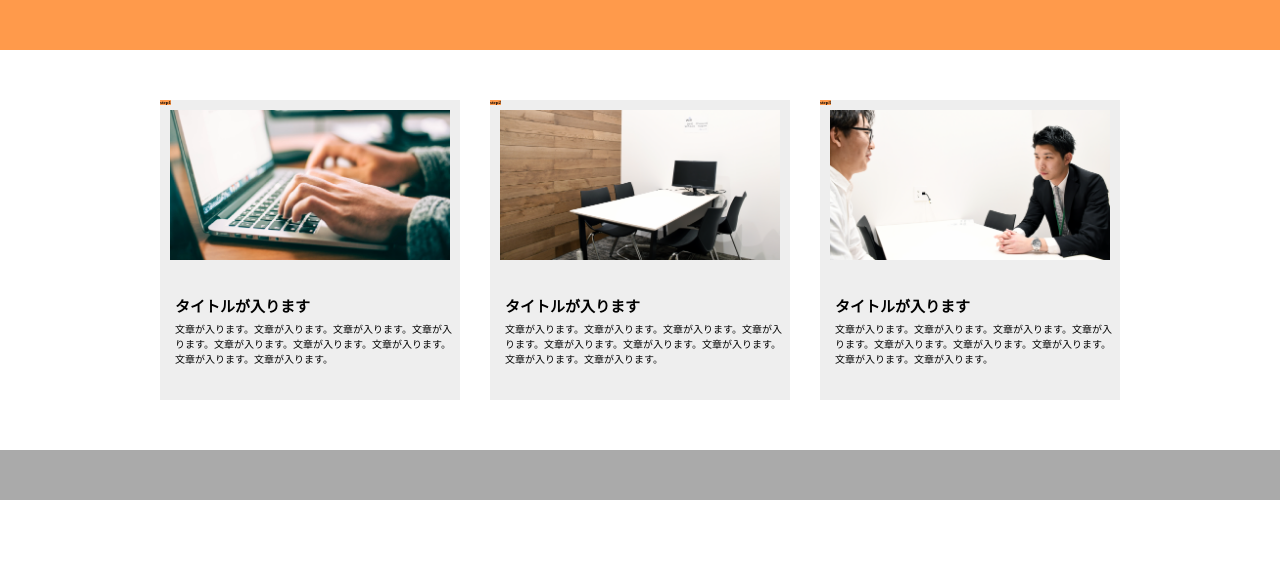
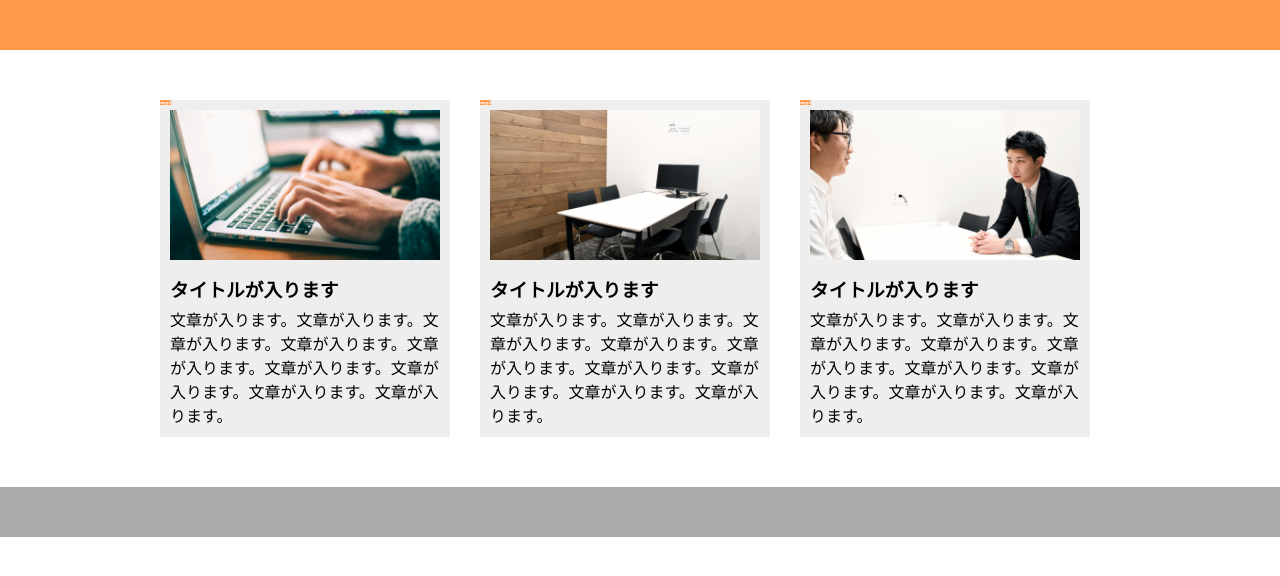
Before and after one commit to shioriono/chapter9_exercise, a plain HTML site: page index.html in a window 1280 px wide. Drawn offline with Linux system fonts and the light colour scheme.

Commit message:
[Finish]1-Last

```diff
--- a/index.html
+++ b/index.html
@@ -12,33 +12,24 @@
     <header></header>
 
     <main>
-      <div class="step-item step1">
+      <div class="step-box">
          <h1 class="step-heading">step1</h1>
-         <div class="step-img  step1-img"></div>
-         <div class="step-contents">
-           <h3 class="step-title">タイトルが入ります</h3>
-           <p class="step-text">文章が入ります。文章が入ります。文章が入ります。文章が入ります。文章が入ります。文章が入ります。文章が入ります。文章が入ります。文章が入ります。</p>
-         </div>
+         <div class="step1-img"></div>
+         <h3 class="title">タイトルが入ります</h3>
+         <p class="text">文章が入ります。文章が入ります。文章が入ります。文章が入ります。文章が入ります。文章が入ります。文章が入ります。文章が入ります。文章が入ります。</p>
       </div>
-
-       <div class="step-item step2">
+      <div class="step-box">
          <h1 class="step-heading">step2</h1>
-         <div class="step-img  step2-img"></div>
-         <div class="step-contents">
-           <h3 class="step-title">タイトルが入ります</h3>
-           <p class="step-text">文章が入ります。文章が入ります。文章が入ります。文章が入ります。文章が入ります。文章が入ります。文章が入ります。文章が入ります。文章が入ります。</p>
-         </div>
+         <div class="step2-img"></div>
+         <h3 class="title">タイトルが入ります</h3>
+         <p class="text">文章が入ります。文章が入ります。文章が入ります。文章が入ります。文章が入ります。文章が入ります。文章が入ります。文章が入ります。文章が入ります。</p>
       </div>
-
-       <div class="step-item step3">
+      <div class="step-box">
          <h1 class="step-heading">step3</h1>
-         <div class="step-img step3-img"></div>
-         <div class="step-contents">
-           <h3 class="step-title">タイトルが入ります</h3>
-           <p class="step-text">文章が入ります。文章が入ります。文章が入ります。文章が入ります。文章が入ります。文章が入ります。文章が入ります。文章が入ります。文章が入ります。</p>
-         </div>
+         <div class="step3-img"></div>
+         <h3 class="title">タイトルが入ります</h3>
+         <p class="text">文章が入ります。文章が入ります。文章が入ります。文章が入ります。文章が入ります。文章が入ります。文章が入ります。文章が入ります。文章が入ります。</p>
       </div>
-
     </main>
 
     <footer>
--- a/style.css
+++ b/style.css
@@ -5,7 +5,6 @@
 }
 
 header{
-    width: 100%;
     height: 50px;
     background-color: #FF9A4B;
 }
@@ -14,21 +13,14 @@ main{
     width: 960px;
     margin: 50px auto;
     display:flex; /* Flexboxの利用 */
-    justify-content:center;/* 要素の横並び・中央寄せ */
 }
 
-.step-item{
+.step-box{
     background-color: #EEEEEE;
     width: 300px;
-    height: 300px;
-    margin: 0 auto;
+    margin: 0 30px 0 0;
     padding: 10px;
     position: relative;
-}
-
-.step1,
-.step2{
-    margin-right: 30px ;
 }
 
 .step-heading{
@@ -36,7 +28,7 @@ main{
     top: 0;
     left: 0;
     background-color: #FF9A4B;
-    font-color:white;
+    color:#fff;
     font-size:5px;
 }
 
@@ -61,20 +53,8 @@ main{
     background-size:cover;
 }
 
-.step-contents{
-    position: absolute;
-    top: 175px;
-    padding: 5px 5px;
-    margin: 0 auto;
-}
-
-.step-title{
-    font-size: 15px;
+.title{
     margin: 15px 0 5px;
-}
-
-.step-text{
-    font-size:10px;
 }
 
 footer{
@@ -82,3 +62,14 @@ footer{
     height: 50px;
     background-color: #AAAAAA;
 }
+
+
+@media screen and (max-width: 768px) {
+  main {
+      width: 100%;
+      display: block;
+  }
+  .step-box{
+      margin: 0 auto 10px auto;
+  }
+}
```
